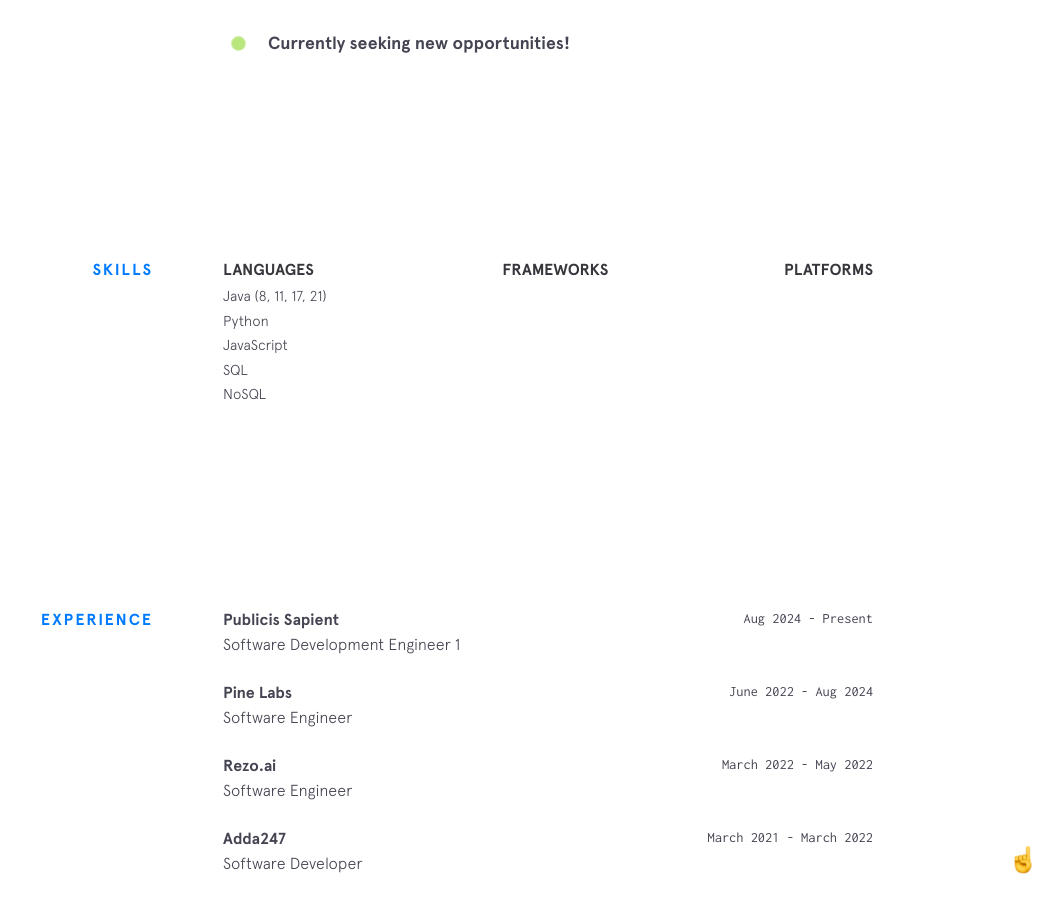
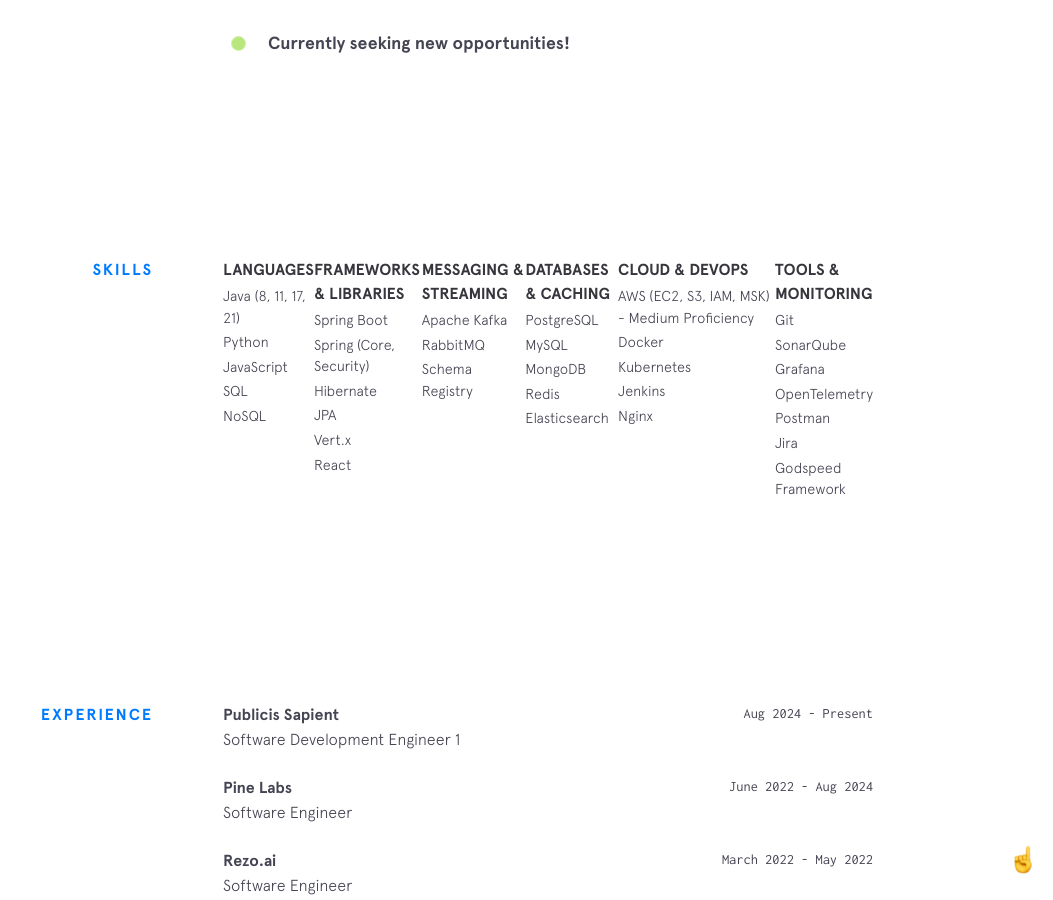
Before and after one commit to mohitkum4r/mohitkum4r.github.io, a Jekyll site: the page built from index.html, in a window 1280 px wide and 900 px high, scrolled down 1310 px. Shown: the whole window, without its empty margins (227-1280 px from the left). Built offline with Jekyll 4.4.1, drawn with Linux system fonts in a browser that asks for light colours; nearby versions of some CDN libraries.

Commit message:
Update skills section with new categories and items

```diff
--- a/_data/skills.yml
+++ b/_data/skills.yml
@@ -5,37 +5,38 @@
   - item: SQL
   - item: NoSQL
 
-frameworks and libraries:
+frameworks_and_libraries:
   - item: Spring Boot
   - item: Spring (Core, Security)
   - item: Hibernate
   - item: JPA
   - item: Vert.x
+  - item: React
 
-messaging and streaming:
+messaging_and_streaming:
   - item: Apache Kafka
   - item: RabbitMQ
   - item: Schema Registry
 
-databases and caching:
+databases_and_caching:
   - item: PostgreSQL
   - item: MySQL
   - item: MongoDB
   - item: Redis
   - item: Elasticsearch
 
-cloud and devops:
+cloud_and_devops:
   - item: AWS (EC2, S3, IAM, MSK) - Medium Proficiency
   - item: Docker
   - item: Kubernetes
   - item: Jenkins
   - item: Nginx
 
-tools and monitoring:
-  - item: Datadog
+tools_and_monitoring:
+  - item: Git
+  - item: SonarQube
   - item: Grafana
-  - item: SonarQube
   - item: OpenTelemetry
-  - item: Git
+  - item: Postman
   - item: Jira
-  - item: Postman
+  - item: Godspeed Framework
--- a/_includes/skills.html
+++ b/_includes/skills.html
@@ -11,30 +10,51 @@
           {% endfor %}
         </ul>
       </div>
+
       <div class="skillz__category">
-        <div class="skillz__category__label">Frameworks</div>
+        <div class="skillz__category__label">Frameworks & Libraries</div>
         <ul>
-          {% for framework in site.data.skills.frameworks %}
-          <li class="skillz__category__item">{{framework.item}}</li>
+          {% for lib in site.data.skills.frameworks_and_libraries %}
+          <li class="skillz__category__item">{{lib.item}}</li>
           {% endfor %}
         </ul>
       </div>
+
       <div class="skillz__category">
-        <div class="skillz__category__label">Platforms</div>
+        <div class="skillz__category__label">Messaging & Streaming</div>
         <ul>
-          {% for platform in site.data.skills.platforms %}
-          <li class="skillz__category__item">{{platform.item}}</li>
+          {% for msg in site.data.skills.messaging_and_streaming %}
+          <li class="skillz__category__item">{{msg.item}}</li>
           {% endfor %}
         </ul>
       </div>
-      <!-- <div class="skillz__category">
-        <div class="skillz__category__label">Design</div>
+
+      <div class="skillz__category">
+        <div class="skillz__category__label">Databases & Caching</div>
         <ul>
-          {% for thing in site.data.skills.design %}
-          <li class="skillz__category__item">{{thing.item}}</li>
+          {% for db in site.data.skills.databases_and_caching %}
+          <li class="skillz__category__item">{{db.item}}</li>
           {% endfor %}
         </ul>
-      </div> -->
+      </div>
+
+      <div class="skillz__category">
+        <div class="skillz__category__label">Cloud & DevOps</div>
+        <ul>
+          {% for devop in site.data.skills.cloud_and_devops %}
+          <li class="skillz__category__item">{{devop.item}}</li>
+          {% endfor %}
+        </ul>
+      </div>
+
+      <div class="skillz__category">
+        <div class="skillz__category__label">Tools & Monitoring</div>
+        <ul>
+          {% for tool in site.data.skills.tools_and_monitoring %}
+          <li class="skillz__category__item">{{tool.item}}</li>
+          {% endfor %}
+        </ul>
+      </div>
     </div>
   </div>
 </section>
```
Also changed, not shown: other parts of _includes/skills.html (+0 -1 lines), img/og.PNG.
